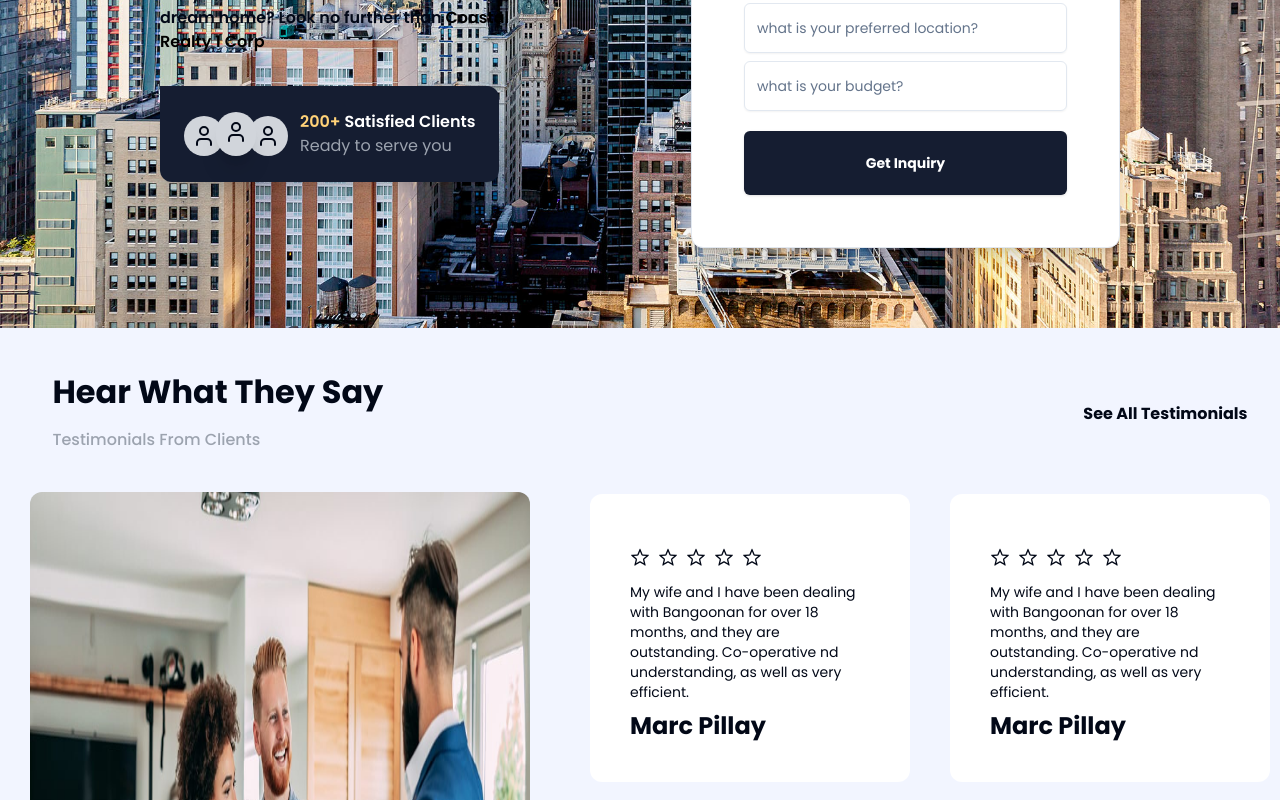
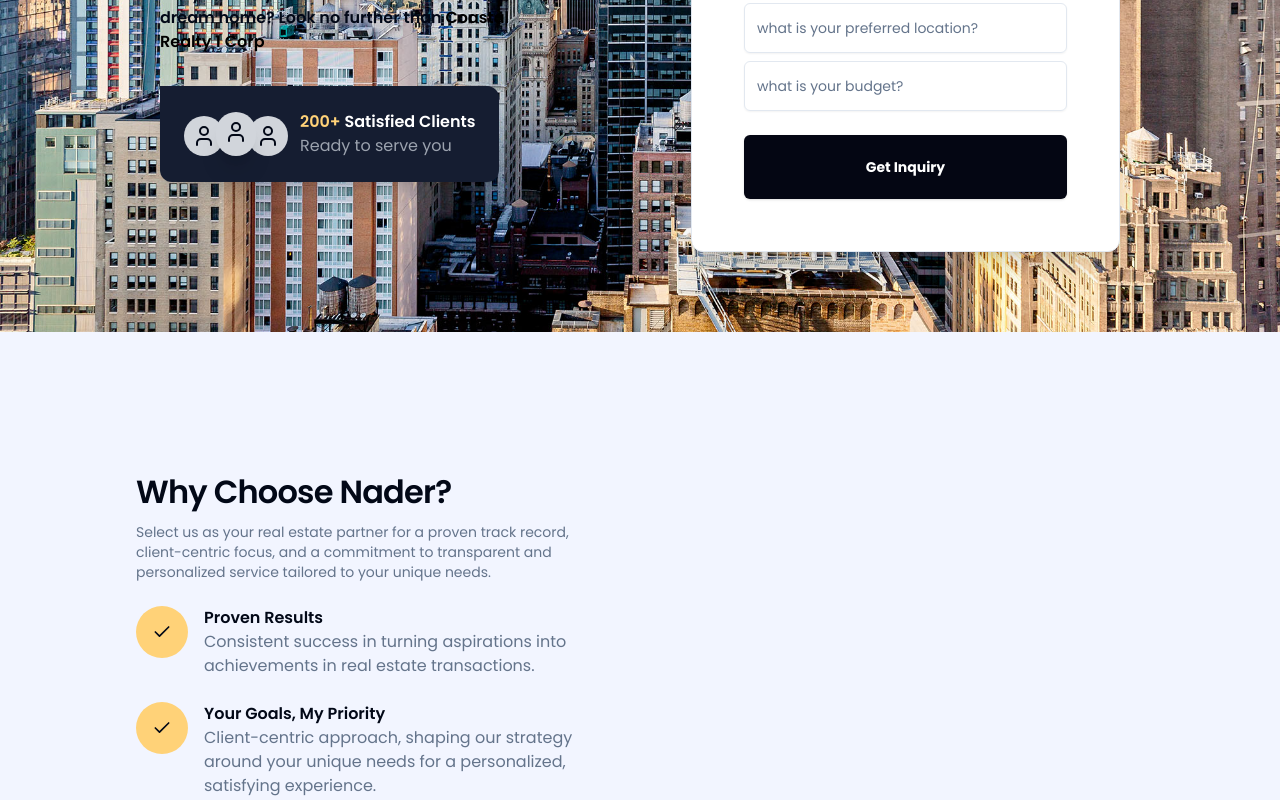
Before and after one commit to Wireflow/realestate-website, a Next.js app: page / in a window 1280 px wide. Shown: the part 620-1420 px from the top of the page. Built offline with nearby package versions, Linux system fonts and the light colour scheme.

Commit message:
feat: Started why us section

```diff
--- a/src/app/layout.tsx
+++ b/src/app/layout.tsx
@@ -3,6 +3,7 @@ import { Poppins } from "next/font/google";
 import "./globals.css";
 import Navbar from "@/components/navbar/Navbar";
 import { twMerge } from "tailwind-merge";
+import Footer from "@/components/Footer";
 
 const poppins = Poppins({
   subsets: ["latin"],
@@ -24,6 +25,7 @@ export default function RootLayout({
       <body className={twMerge("max-w-[1920px] mx-auto", poppins.className)}>
         <Navbar />
         {children}
+        <Footer />
       </body>
     </html>
   );
--- a/src/app/page.tsx
+++ b/src/app/page.tsx
@@ -1,16 +1,15 @@
+import ContactBanner from "@/components/ContactBanner";
+import Testimonials from "@/components/Testimonials";
 import Hero from "@/components/hero/Hero";
-import Testimonials from "@/components/Testimonials";
-import ContactBanner from "@/components/ContactBanner";
-import Footer from "@/components/Footer";
-import Image from "next/image";
+import WhyUs from "@/components/why-us/WhyUs";
 
 export default function Home() {
   return (
     <>
       <Hero />
+      <WhyUs />
       <Testimonials />
       <ContactBanner />
-      <Footer />
     </>
   );
 }
--- a/src/components/hero/HeroForm.tsx
+++ b/src/components/hero/HeroForm.tsx
@@ -91,11 +91,7 @@ const HeroForm = (props: Props) => {
                 setValue("budget", parseInt(v.target.value));
               }}
             />
-            <Button
-              className="w-full py-8 mt-3"
-              buttonStyle="lightblue"
-              type="submit"
-            >
+            <Button buttonStyle="blue" className="w-full py-8 mt-4">
               Get Inquiry
             </Button>
           </form>
--- /dev/null
+++ b/src/components/why-us/WhyText.tsx
@@ -0,0 +1,61 @@
+import React from "react";
+import { agent } from "../../data/branding/AgentData";
+import {
+  Card,
+  CardContent,
+  CardDescription,
+  CardHeader,
+  CardTitle,
+} from "../ui/card";
+import { Check } from "lucide-react";
+
+type Props = {};
+
+const WhyText = (props: Props) => {
+  const reasons = [
+    {
+      title: "Proven Results",
+      description:
+        "Consistent success in turning aspirations into achievements in real estate transactions.",
+    },
+    {
+      title: "Your Goals, My Priority",
+      description:
+        "Client-centric approach, shaping our strategy around your unique needs for a personalized, satisfying experience.",
+    },
+    {
+      title: "Transparent Integrity",
+      description:
+        "Clear, honest communication and unwavering integrity for peace of mind throughout our journey.",
+    },
+  ];
+  return (
+    <Card className="bg-transparent border-none outline-none rounded-none max-w-[500px] shadow-none">
+      <CardHeader>
+        <CardTitle className="text-[2rem]">
+          Why Choose {agent.info.firstname}?
+        </CardTitle>
+        <CardDescription>
+          Select us as your real estate partner for a proven track record,
+          client-centric focus, and a commitment to transparent and personalized
+          service tailored to your unique needs.
+        </CardDescription>
+      </CardHeader>
+      <CardContent className="flex flex-col gap-6">
+        {reasons.map((reason, index) => (
+          <div key={index} className="flex items-start gap-4">
+            <div className="bg-yellow p-4 w-fit rounded-full">
+              <Check className="w-5 h-5" />
+            </div>
+            <div>
+              <p className="font-semibold">{reason.title}</p>
+              <p className=" text-slate-500">{reason.description}</p>
+            </div>
+          </div>
+        ))}
+      </CardContent>
+    </Card>
+  );
+};
+
+export default WhyText;
--- /dev/null
+++ b/src/components/why-us/WhyUs.tsx
@@ -0,0 +1,14 @@
+import React from "react";
+import WhyText from "./WhyText";
+
+type Props = {};
+
+const WhyUs = (props: Props) => {
+  return (
+    <div className=" bg-light-blue p-28">
+      <WhyText />
+    </div>
+  );
+};
+
+export default WhyUs;
```
